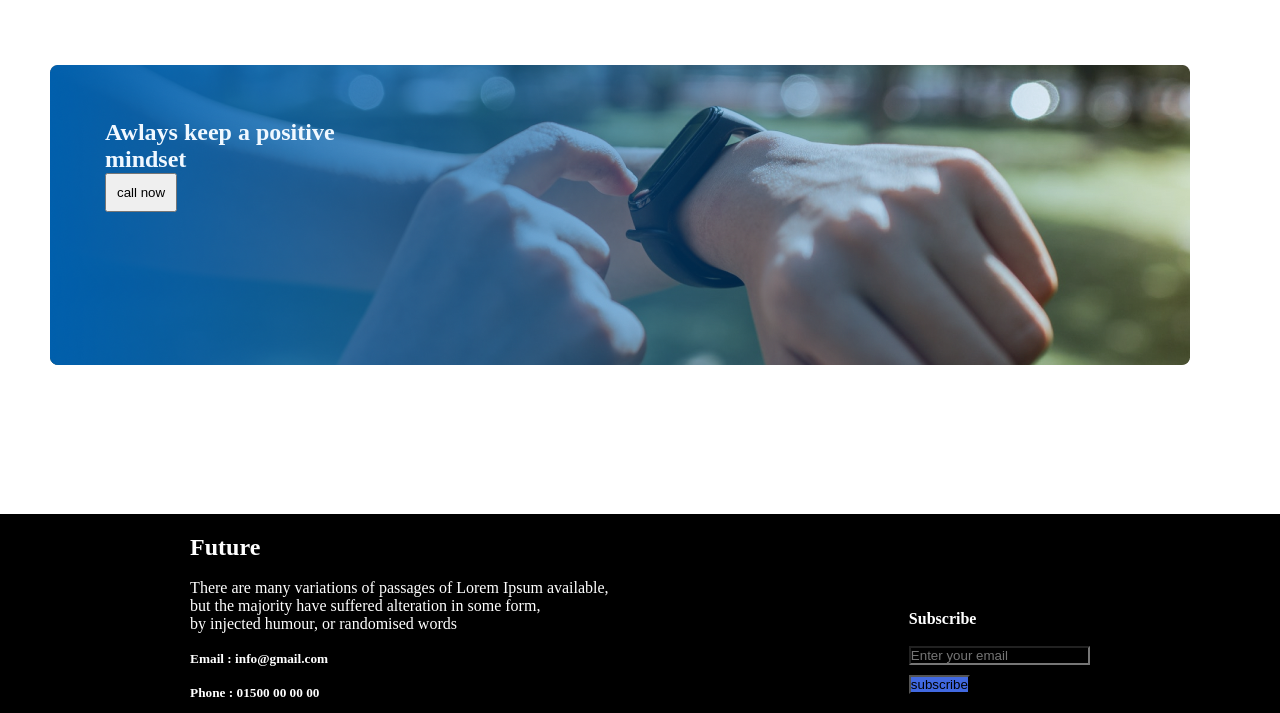
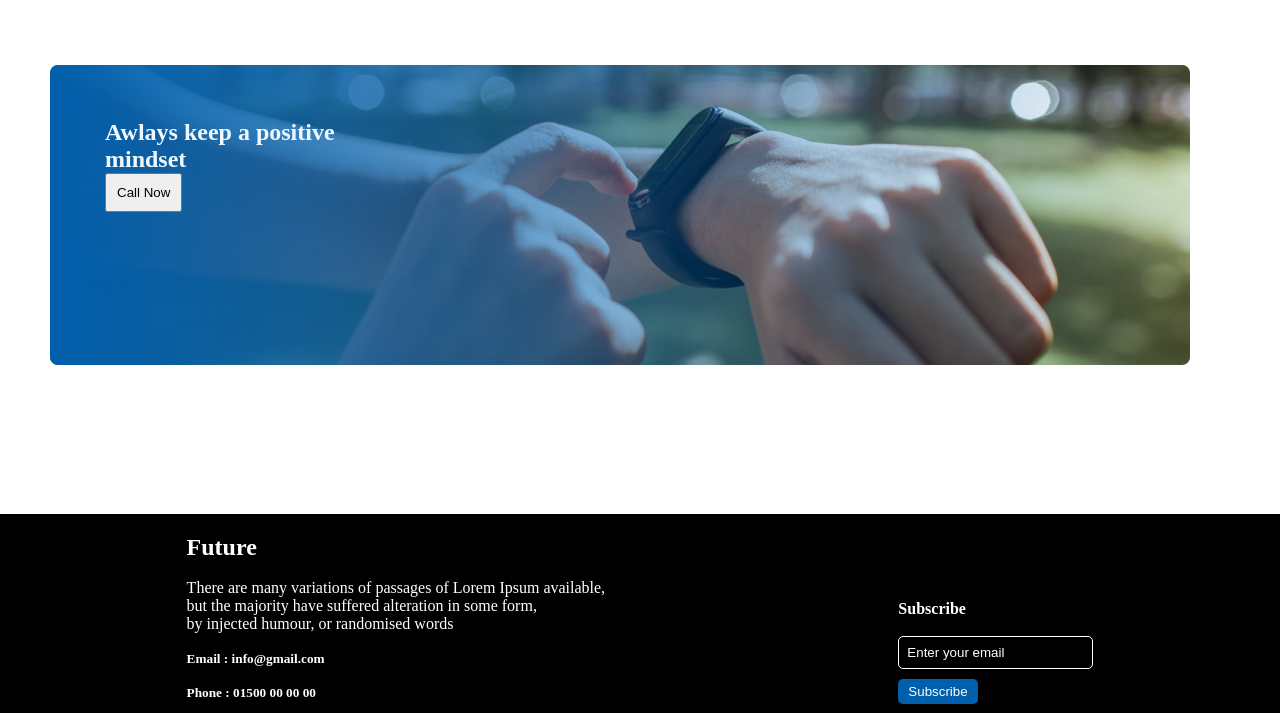
Before and after one commit to protikdev/web-developer-portfolio-2, a plain HTML site: page index.html in a window 1280 px wide. Shown: the part 1389-2102 px from the top of the page. Drawn offline with Linux system fonts and the light colour scheme.

Commit message:
finished project

```diff
--- a/index.css
+++ b/index.css
@@ -98,9 +98,22 @@
   align-items: center;
   padding: 20px 40px;
 }
+.footer-containt input {
+  padding: 8px;
+  color: white;
+  border: 1px solid white;
+  border-radius: 5px;
+}
+.footer-containt input::placeholder {
+  color: white;
+}
 .footer-btn {
   margin-top: 10px;
-  background-color: royalblue;
+  background-color: #005fac;
+  padding: 5px 10px;
+  color: white;
+  border: none;
+  border-radius: 5px;
 }
 .footer-container {
   background-color: black;
--- a/index.html
+++ b/index.html
@@ -17,7 +17,7 @@
             the majority have suffered alteration in some form, by injected
             humour, or randomised words
           </p>
-          <button>contact us</button>
+          <button>Contact us</button>
         </div>
       </div>
     </header>
@@ -70,7 +70,7 @@
     <footer class="footer-componant">
       <div class="ami-ses"><h2>Awlays keep a positive </h2>
         <h2>mindset</h2>
-         <button>call now</button>
+         <button>Call Now</button>
         </div>
 
     </footer>
@@ -87,7 +87,7 @@
       <div>
         <h4>Subscribe</h4><br>
         <input class="footer-container" type="text" placeholder="Enter your email"><br>
-        <button class="footer-btn">subscribe</button>
+        <button class="footer-btn">Subscribe</button>
       </div>
     </footer>
   </body>
```
